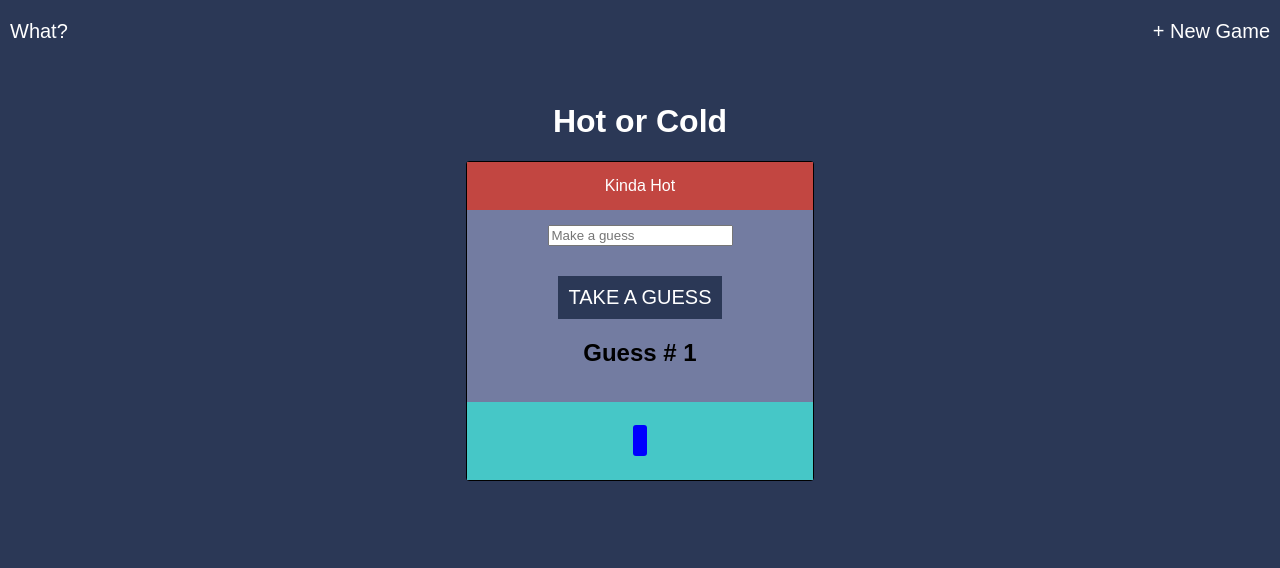
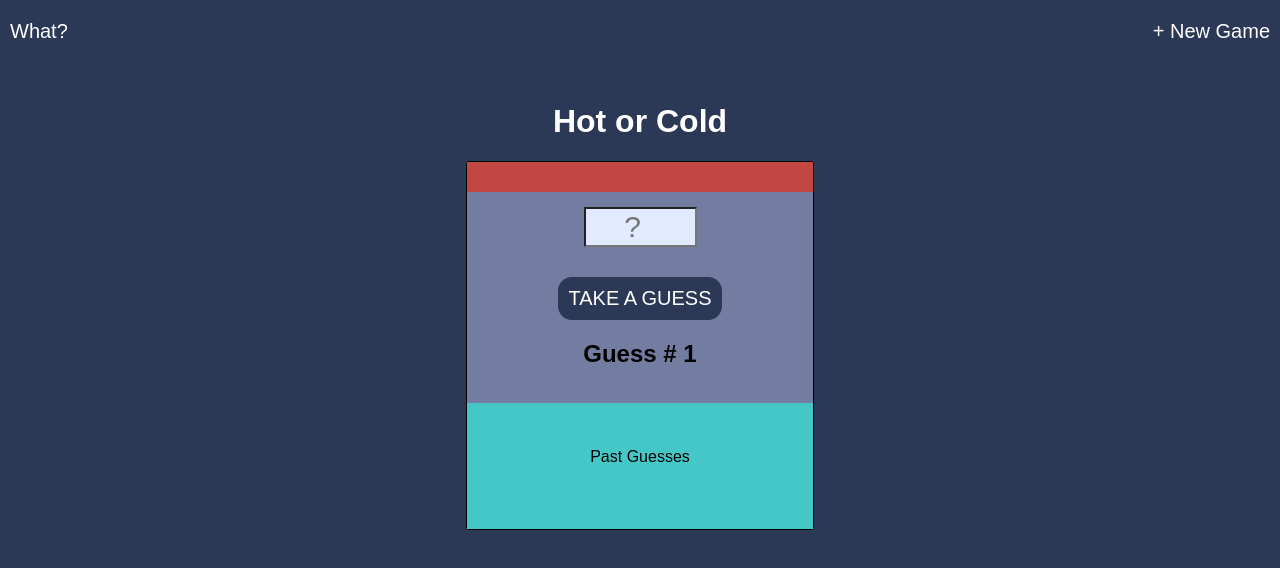
Before and after one commit to joncancode/hot-or-cold, a React (Create React App) app: page / in a window 1280 px wide. Shown: the top 568 px of the page. Built offline with nearby package versions, Linux system fonts and the light colour scheme.

Commit message:
implemented answer feature and info button feature, but still working on feedback response feature

```diff
--- a/src/App.js
+++ b/src/App.js
@@ -13,29 +13,41 @@ class App extends Component {
     this.state = {
       answer: Math.floor(Math.random() * 100) + 1,
       numberInput: '',
-      listOfGuesses: [
-        // ...this.state.athleteInfo,
-        // { name: this.state.nameInput, time: this.state.timeInput }
-      ],
+      listOfGuesses: [],
       gameState: 'start'
     };
   }
 
   changeNumber(e) {
     this.setState({
-    numberInput: e.target.value
+      numberInput: e.target.value
     });
   }
 
   submitNumber(e) {
     e.preventDefault();
-    console.log('working')
     this.setState({
-    listOfGuesses: [
-      ...this.state.listOfGuesses, this.state.numberInput
-]
+      listOfGuesses: [...this.state.listOfGuesses, this.state.numberInput]
     });
+    this.answerCorrectly(this.state.numberInput, this.state.answer);
   }
+
+  answerCorrectly(numberInput, answer) {
+    console.log('numberinput', numberInput);
+    console.log('answer', answer);
+    if (numberInput === answer.toString()) {
+      console.log('game restarted');
+      //alert("You win!")
+      this.resetGame();
+    }
+    if (numberInput > answer.toString()) {
+      console.log('answer is lower')
+    }
+    if (numberInput < answer.toString()) {
+      console.log('answer is higher')
+    }
+  }
+
 
   resetGame() {
     this.setState({
@@ -45,36 +57,33 @@ class App extends Component {
     });
   }
 
-
-  // onSubmit = e => {
-  //     e.preventDefault();
-  //     console.log('no spread', this.state.athleteInfo);
-  //     console.log('spread op', ...this.state.athleteInfo);
-  //     this.setState({
-  //       athleteInfo: [
-  //         ...this.state.athleteInfo,
-  //         { name: this.state.nameInput, time: this.state.timeInput }
-  //       ],
-  //       nameInput: '',
-  //       timeInput: ''
-  //     });
-  //   };
+  whatClicked() {
+    alert(
+      'What do I do? \nThis is a Hot or Cold Number Guessing Game. The game goes like this: \n 1. I pick a random secret number between 1 to 100 and keep it hidden. \n 2. You need to guess until you can find the hidden secret number. \n 3. You will get feedback on how close ("hot") or far ("cold") your guess is. \n So, Are you ready?!'
+    );
+  }
 
   render() {
-    console.log(GuessInput);
     return (
       <div className="App">
-        <Header />
+        <Header
+          onClick={e => this.resetGame(e)}
+          onMouseUp={e => this.whatClicked(e)}
+        />
 
         <div className="guess-box">
-          <GuessResponse />
+          <GuessResponse
+          onSubmit={e => this.submitNumber(e)}
+          />
+
           <GuessInput
-            onChange={e=> this.changeNumber(e)}
+            onChange={e => this.changeNumber(e)}
             onSubmit={e => this.submitNumber(e)}
             name="numberInput"
             value={this.state.numberInput}
             guessCount={this.state.listOfGuesses.length}
-            />
+          />
+
           <PastGuesses listOfGuesses={this.state.listOfGuesses} />
         </div>
       </div>
@@ -82,5 +91,4 @@ class App extends Component {
   }
 }
 
-
 export default App;
--- a/src/components/GuessInput.css
+++ b/src/components/GuessInput.css
@@ -9,6 +9,7 @@
     margin-top: 30px;
     background-color: #2B3856;
     color: white;
+    border-radius: 14px;
 }
 
 button:hover {
@@ -17,7 +18,9 @@ button:hover {
     transition-duration: 2s;
 }
 
-input[type=text] {
+input[type=number] {
+
     background-color: #E1EAFF;
     text-align: center;
+    font-size: 30px;
 }
--- a/src/components/GuessInput.js
+++ b/src/components/GuessInput.js
@@ -9,20 +9,21 @@ export default function GuessInput(props) {
         <input
           type="number"
           name="numberInput"
-          placeholder="Make a guess"
-          //onChange={this.props.onChangeValue}
+          placeholder="?"
           value={props.numberInput}
           onChange={props.onChange}
+          min='1'
+          max='100'
           required
         />
         <br />
         <button type="submit" value="Submit">
-          {' '}TAKE A GUESS{' '}
+           TAKE A GUESS
         </button>
       </form>
 
       <h2 >
-        Guess # {props.guessCount + 1}{' '}
+        Guess # {props.guessCount + 1}
       </h2>
     </div>
   );
--- a/src/components/GuessResponse.js
+++ b/src/components/GuessResponse.js
@@ -5,7 +5,9 @@ import './GuessResponse.css';
 export default function GuessResponse(props) {
   return (
     <div className="guess-response">
-      <p>Kinda Hot</p>
+      <p>
+        {props.onSubmit}
+      </p>
     </div>
   );
 }
--- a/src/components/Header.js
+++ b/src/components/Header.js
@@ -6,8 +6,8 @@ export default function Header(props) {
   return (
     <header>
       <nav>
-        <button className="what">What?</button>
-        <button className="new">+ New Game</button>
+        <button className="what" onMouseUp={props.onMouseUp} >What?</button>
+        <button className="new" onClick={props.onClick}>+ New Game</button>
       </nav>
       <br />
       <h1 className="gameName">Hot or Cold</h1>
--- a/src/components/PastGuesses.css
+++ b/src/components/PastGuesses.css
@@ -7,8 +7,7 @@
 .past-guesses .past-numbers {
 
     padding: 7px;
-    background-color: blue;
     color: white;
     border-radius: 3px;
-
+    text-decoration: none;
 }
--- a/src/components/PastGuesses.js
+++ b/src/components/PastGuesses.js
@@ -5,6 +5,7 @@ import './PastGuesses.css';
 export default function PastGuesses(props) {
   return (
     <div className="past-guesses">
+      <p>Past Guesses</p>
       <span className="past-numbers">{props.listOfGuesses}</span>
     </div>
   );
```
